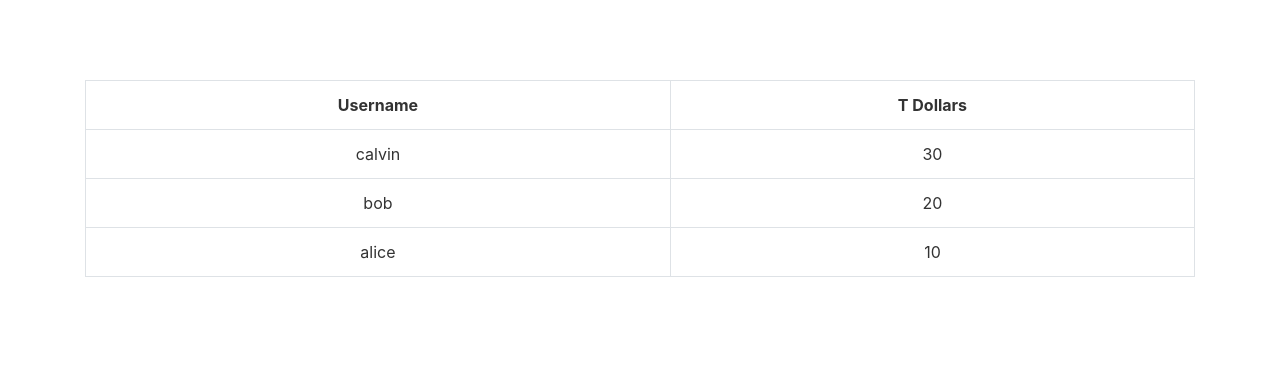
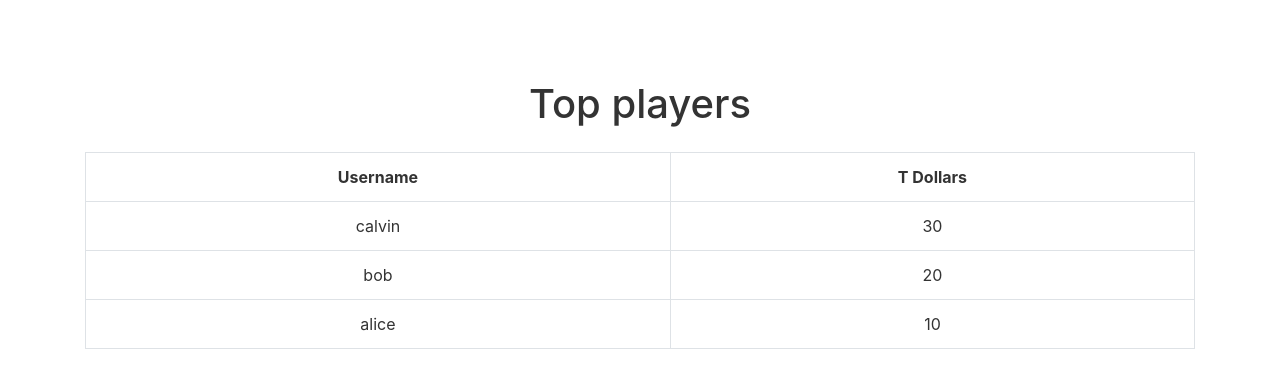
Before and after one commit to jcfrantz-2018/5thumbs, a PHP site: page /Leaderboard.php in a window 1280 px wide. Shown: the top 388 px of the page. Run offline with PHP 8.4, Linux system fonts and the light colour scheme; data comes from the database, SQL or seed files in the repository.

Commit message:
Added heading

```diff
--- a/Frontend/Leaderboard.php
+++ b/Frontend/Leaderboard.php
@@ -38,6 +38,8 @@
 <body>
 <section class="padd-section text-center wow fadeInUp">
 <div class="container">
+<h1>Top players</h1>
+<br>
 <?php
 
 $servername = "localhost";
```
